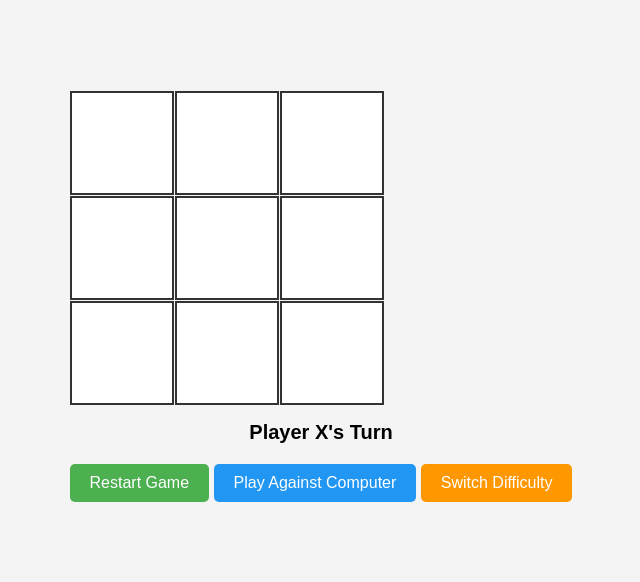
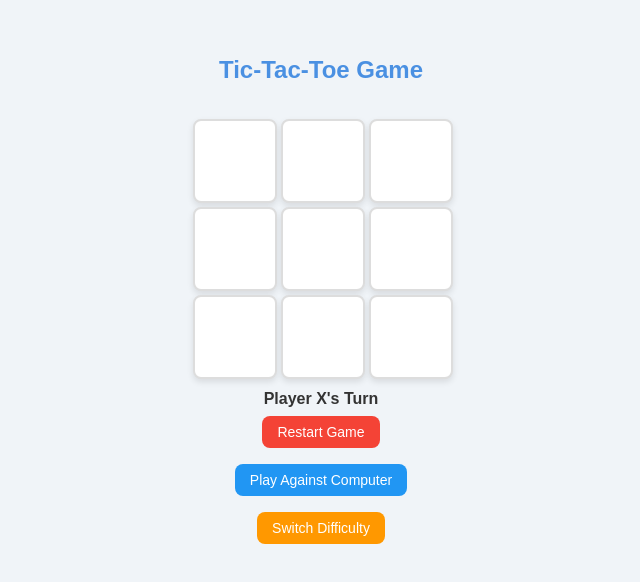
Before and after one commit to jeromekingsley/tic_tac_toe, a plain HTML site: page index.html in a window 1280 px wide. Shown: the part 104-686 px from the top of the page, without its empty margins (319-959 px from the left). Drawn offline with Linux system fonts and the light colour scheme.

Commit message:
Update index.html

```diff
--- a/index.html
+++ b/index.html
@@ -6,54 +6,83 @@
     <title>Tic-Tac-Toe</title>
     <style>
         body {
-            font-family: Arial, sans-serif;
+            font-family: 'Arial', sans-serif;
+            background-color: #f0f4f8;
             display: flex;
             justify-content: center;
             align-items: center;
             height: 100vh;
             margin: 0;
-            background: #f4f4f4;
+            flex-direction: column;
+            overflow: hidden;
+        }
+
+        h1 {
+            color: #4A90E2;
+            font-size: 24px;
+            margin-bottom: 15px;
         }
 
         .game-container {
             display: grid;
-            grid-template-columns: repeat(3, 100px);
-            grid-template-rows: repeat(3, 100px);
-            gap: 5px;
+            grid-template-columns: repeat(3, 80px);
+            grid-template-rows: repeat(3, 80px);
+            gap: 8px;
+            margin-top: 20px;
         }
 
         .cell {
             display: flex;
             justify-content: center;
             align-items: center;
-            width: 100px;
-            height: 100px;
-            font-size: 36px;
-            border: 2px solid #333;
-            background-color: #fff;
+            width: 80px;
+            height: 80px;
+            font-size: 32px;
+            font-weight: bold;
+            background-color: #ffffff;
+            border: 2px solid #ddd;
+            border-radius: 8px;
             cursor: pointer;
+            box-shadow: 0 3px 6px rgba(0, 0, 0, 0.1);
+            transition: transform 0.2s ease, background-color 0.2s ease;
         }
 
         .cell:hover {
-            background-color: #f0f0f0;
+            background-color: #f8f8f8;
+            transform: scale(1.05);
+        }
+
+        .cell.X {
+            color: #E94E77;
+        }
+
+        .cell.O {
+            color: #4A90E2;
         }
 
         .message {
-            text-align: center;
-            margin-top: 20px;
-            font-size: 20px;
-            font-weight: bold;
+            font-size: 16px;
+            font-weight: 600;
+            color: #333;
+            margin-top: 15px;
+            animation: fadeIn 1s ease-in-out;
+        }
+
+        @keyframes fadeIn {
+            0% { opacity: 0; }
+            100% { opacity: 1; }
         }
 
         button {
-            padding: 10px 20px;
-            font-size: 16px;
-            cursor: pointer;
+            padding: 8px 15px;
+            margin: 8px;
+            font-size: 14px;
             background-color: #4CAF50;
             color: white;
             border: none;
-            border-radius: 5px;
-            margin-top: 20px;
+            border-radius: 8px;
+            cursor: pointer;
+            transition: background-color 0.3s ease;
         }
 
         button:hover {
@@ -75,11 +104,19 @@
         #difficultyBtn:hover {
             background-color: #fb8c00;
         }
+
+        .reset-btn {
+            background-color: #f44336;
+        }
+
+        .reset-btn:hover {
+            background-color: #e53935;
+        }
     </style>
 </head>
 <body>
 
-    <div>
+    <h1>Tic-Tac-Toe Game</h1>
     <div class="game-container" id="gameBoard">
         <div class="cell" data-index="0"></div>
         <div class="cell" data-index="1"></div>
@@ -91,18 +128,19 @@
         <div class="cell" data-index="7"></div>
         <div class="cell" data-index="8"></div>
     </div>
+
     <div class="message" id="message">Player X's Turn</div>
-        <button onclick="resetGame()">Restart Game</button>
+
+    <button class="reset-btn" onclick="resetGame()">Restart Game</button>
     <button id="computerBtn" onclick="startComputerGame()">Play Against Computer</button>
     <button id="difficultyBtn" onclick="toggleDifficulty()">Switch Difficulty</button>
-    </div>
 
     <script>
         let currentPlayer = 'X';
         let gameBoard = ['', '', '', '', '', '', '', '', ''];
         let gameOver = false;
         let isComputerGame = false;
-        let isHardMode = true; // Set to hard by default for a challenging experience
+        let isHardMode = true;
 
         const cells = document.querySelectorAll('.cell');
         const messageElement = document.getElementById('message');
@@ -115,6 +153,7 @@
                 const index = cell.getAttribute('data-index');
                 gameBoard[index] = currentPlayer;
                 cell.textContent = currentPlayer;
+                cell.classList.add(currentPlayer);
 
                 if (checkWin()) {
                     messageElement.textContent = `Player ${currentPlayer} Wins!`;
@@ -133,7 +172,7 @@
 
                 if (isComputerGame && currentPlayer === 'O') {
                     setTimeout(() => {
-                        hardComputerMove(); // Use hard mode logic
+                        hardComputerMove();
                     }, 500);
                 }
             });
@@ -146,6 +185,7 @@
 
             gameBoard[randomIndex] = 'O';
             cells[randomIndex].textContent = 'O';
+            cells[randomIndex].classList.add('O');
 
             if (checkWin()) {
                 messageElement.textContent = `Computer Wins!`;
@@ -168,6 +208,7 @@
             const bestMove = minimax(gameBoard, 'O', -Infinity, Infinity);
             gameBoard[bestMove] = 'O';
             cells[bestMove].textContent = 'O';
+            cells[bestMove].classList.add('O');
 
             if (checkWin()) {
                 messageElement.textContent = `Computer Wins!`;
@@ -229,48 +270,43 @@
             const winPatterns = [
                 [0, 1, 2], [3, 4, 5], [6, 7, 8], // Horizontal
                 [0, 3, 6], [1, 4, 7], [2, 5, 8], // Vertical
-                [0, 4, 8], [2, 4, 6] // Diagonal
+                [0, 4, 8], [2, 4, 6]              // Diagonal
             ];
 
-            return winPatterns.some(pattern => {
-                const [a, b, c] = pattern;
-                return board[a] === player && board[b] === player && board[c] === player;
-            });
+            return winPatterns.some(pattern =>
+                pattern.every(index => board[index] === player)
+            );
         }
 
-        // Check for a win
+        // Check if the game is won
         function checkWin() {
-            if (checkWinForPlayer(gameBoard, 'X')) {
-                messageElement.textContent = 'Player X Wins!';
-                gameOver = true;
-                return true;
-            }
-            if (checkWinForPlayer(gameBoard, 'O')) {
-                messageElement.textContent = 'Player O Wins!';
-                gameOver = true;
-                return true;
-            }
-            return false;
+            return checkWinForPlayer(gameBoard, 'X') || checkWinForPlayer(gameBoard, 'O');
         }
 
-        function resetGame() {
-            gameBoard = ['', '', '', '', '', '', '', '', ''];
-            gameOver = false;
-            currentPlayer = 'X';
-            cells.forEach(cell => cell.textContent = '');
+        // Start playing against computer
+        function startComputerGame() {
+            resetGame();
+            isComputerGame = true;
             messageElement.textContent = `Player ${currentPlayer}'s Turn`;
         }
 
-        function startComputerGame() {
-            isComputerGame = true;
-            resetGame();
-            currentPlayer = 'X';
-            messageElement.textContent = `Player ${currentPlayer}'s Turn`;
-        }
-
+        // Toggle Difficulty Level
         function toggleDifficulty() {
             isHardMode = !isHardMode;
             document.getElementById('difficultyBtn').textContent = isHardMode ? 'Switch to Easy Mode' : 'Switch to Hard Mode';
+        }
+
+        // Reset the game
+        function resetGame() {
+            currentPlayer = 'X';
+            gameBoard = ['', '', '', '', '', '', '', '', ''];
+            gameOver = false;
+            isComputerGame = false;
+            cells.forEach(cell => {
+                cell.textContent = '';
+                cell.classList.remove('X', 'O');
+            });
+            messageElement.textContent = `Player ${currentPlayer}'s Turn`;
         }
     </script>
 
```
Lines whose indentation alone changed are shown as unchanged.
